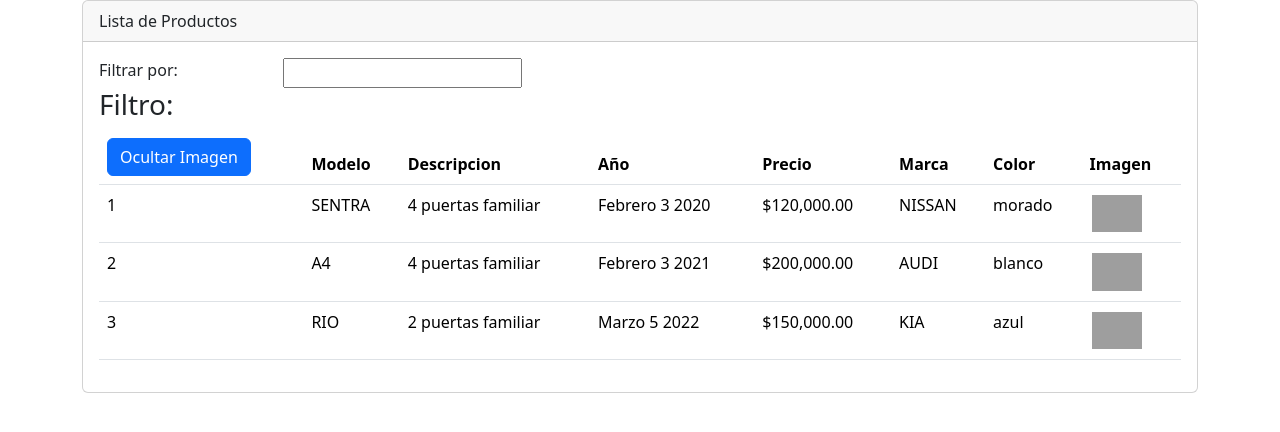
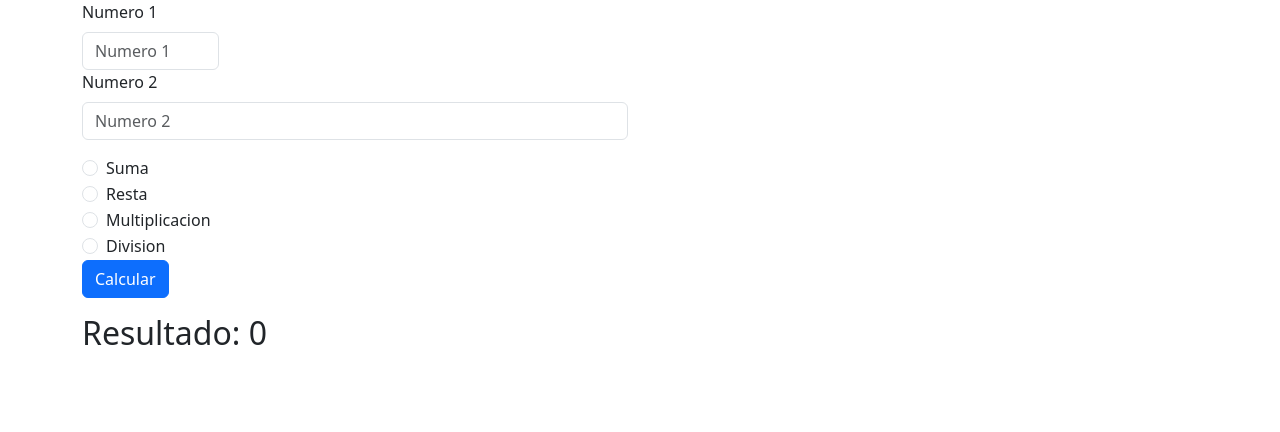
Before and after one commit to ievn-1001-20000814/angularEjemplo, an Angular app: page / in a window 1280 px wide. Shown: the top 432 px of the page. Built offline with nearby package versions, Linux system fonts and the light colour scheme; grey boxes are pictures that could not be loaded.

Commit message:
25 Septiembre 2023 JARR

```diff
--- a/src/app/app.component.html
+++ b/src/app/app.component.html
@@ -10,7 +10,10 @@
 <body>
   <div class="container">
     <div class="row">
-      <app-product-list></app-product-list>
+    <!--  <app-product-list></app-product-list> !-->
+   <app-operas-bas></app-operas-bas>
+
+
   <!--
 <p>
   Hola mundo en angular
--- a/src/app/app.module.ts
+++ b/src/app/app.module.ts
@@ -6,12 +6,14 @@ import { ProductListComponent } from './product/product-list/product-list.compon
 
 import { FormsModule } from '@angular/forms';
 import { ProductoFilterPipe } from './product/producto-filter.pipe';
+import {OperasBasComponent} from './formularios/operas-bas/operas-bas.component'
 
 @NgModule({
   declarations: [
     AppComponent,
     ProductListComponent,
-    ProductoFilterPipe
+    ProductoFilterPipe,
+    OperasBasComponent
   ],
   imports: [
     BrowserModule,
--- /dev/null
+++ b/src/app/formularios/operas-bas/operas-bas.component.html
@@ -0,0 +1,49 @@
+<div class="row">
+    <div class="col-6">
+        <div class="col-3">
+            <label for="num1" class="form-label">Numero 1</label>
+            <input type="text" [(ngModel)]='num1' class="form-control" name="num1" placeholder="Numero 1" >
+
+        </div>
+        <div class="mb-3">
+            <label for="num2" class="form-label">Numero 2</label>
+            <input type="text" [(ngModel)]='num2' class="form-control" name="num2" placeholder="Numero 2" >
+
+        </div>
+
+            <div class="form-check">
+                <input class="form-check-input"  type="radio" name="flexRadioDefault" id="flexRadioDefault1" value="1"  >
+                <label class="form-check-label" for="flexRadioDefault1">
+                  Suma
+                </label>
+              </div>
+              <div class="form-check">
+                <input class="form-check-input"  type="radio" name="flexRadioDefault" id="flexRadioDefault2"  >
+                <label class="form-check-label" for="flexRadioDefault2">
+                  Resta
+                </label>
+              </div>
+              <div class="form-check">
+                <input class="form-check-input"  type="radio" name="flexRadioDefault" id="flexRadioDefault3"  >
+                <label class="form-check-label" for="flexRadioDefault3">
+                  Multiplicacion
+                </label>
+              </div>
+              <div class="form-check">
+                <input class="form-check-input"  type="radio" name="flexRadioDefault" id="flexRadioDefault4" >
+                <label class="form-check-label" for="flexRadioDefault4">
+                  Division
+                </label>
+              </div>
+
+
+    </div>
+    <div class="mb-3">
+        <button (click)='operacion()' class="btn btn-primary">Calcular</button>
+
+    </div>
+    <div class="col-6">
+        <h2>Resultado: {{resultado}}</h2>
+    </div>
+
+</div>
--- /dev/null
+++ b/src/app/formularios/operas-bas/operas-bas.component.ts
@@ -0,0 +1,31 @@
+import { Component } from '@angular/core';
+
+@Component({
+  selector: 'app-operas-bas',
+  templateUrl: './operas-bas.component.html',
+  styleUrls: ['./operas-bas.component.css']
+})
+export class OperasBasComponent {
+  num1:string='';
+  num2:string='';
+  resultado:number=0;
+  ope:number=0;
+  suma:boolean=false;
+  resta:boolean=false;
+  multiplicacion:boolean=false;
+  division:boolean=false;
+  operacion():void{
+
+    if(this.suma==true)
+    this.resultado = parseFloat(this.num1)+parseFloat(this.num2);
+    if(this.resta==true)
+    this.resultado = parseFloat(this.num1)-parseFloat(this.num2);
+    if(this.multiplicacion==true)
+    this.resultado = parseFloat(this.num1)*parseFloat(this.num2);
+    if(this.division==true)
+    this.resultado = parseFloat(this.num1)/parseFloat(this.num2);
+
+
+  }
+
+}
```
Also changed, not shown: src/app/formularios/operas-bas/operas-bas.component.css (added), 1 other file (tests, documents, lock files or other folders).
